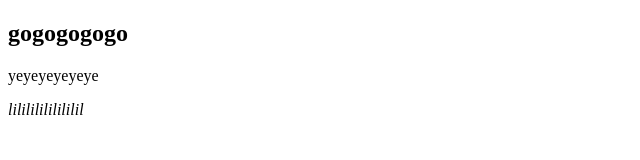
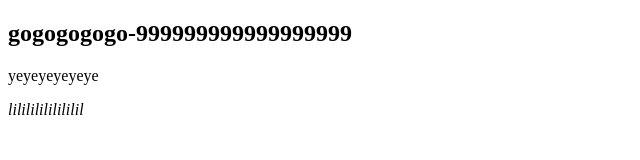
Before and after one commit to rbyxxx/learngit, a plain HTML site: page index.html in a window 1280 px wide. Shown: the whole page, without its empty margins (0-640 px from the left). Drawn offline with Linux system fonts and the light colour scheme.

Commit message:
3333333333

```diff
--- a/index.html
+++ b/index.html
@@ -5,7 +5,7 @@
 		<title></title>
 	</head>
 	<body>
-		<h2>gogogogogo</h2>
+		<h2>gogogogogo-999999999999999999</h2>
 		<p>yeyeyeyeyeye</p>
 		<i>lilililililililil</i>
 	</body>
```
